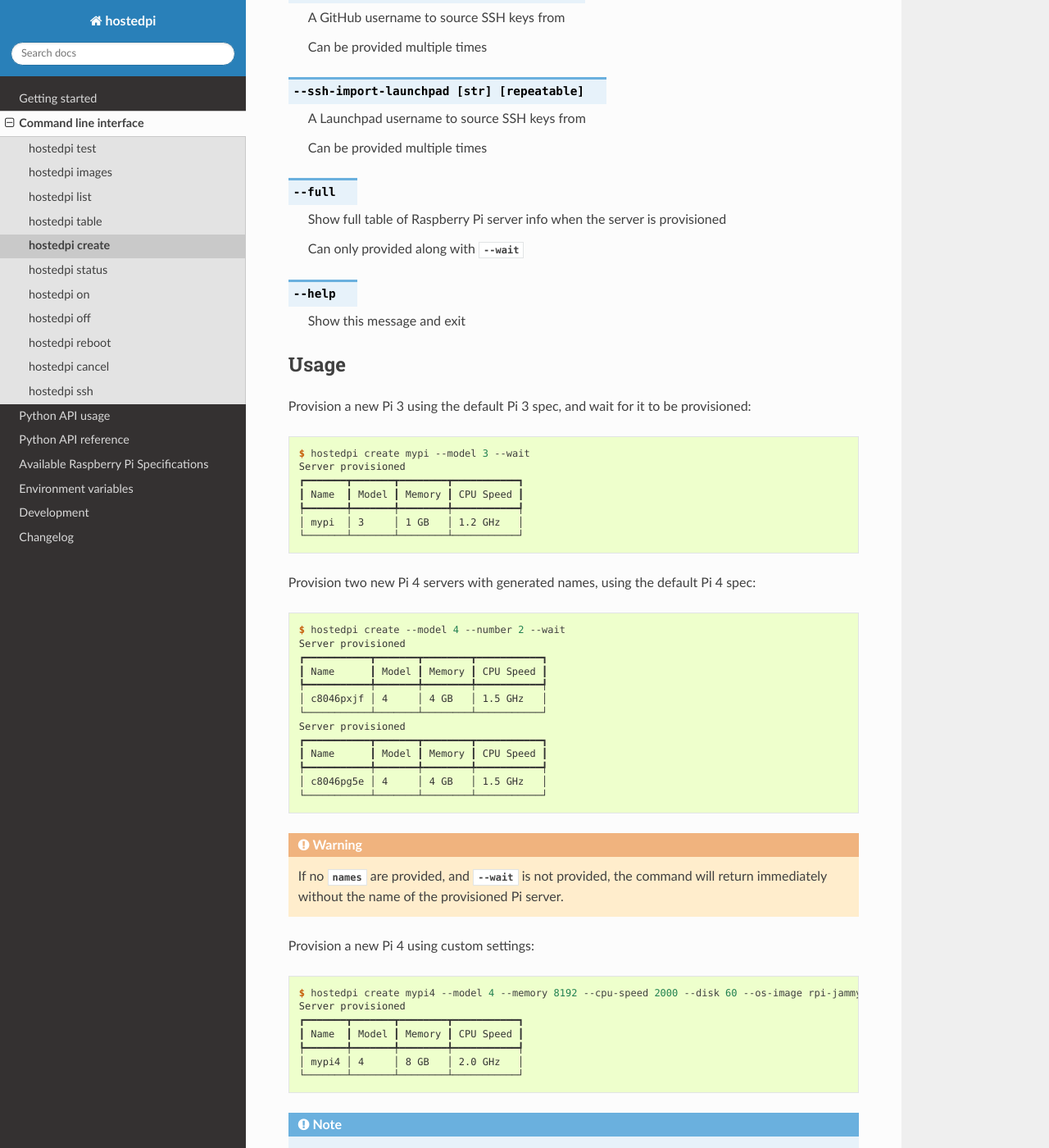
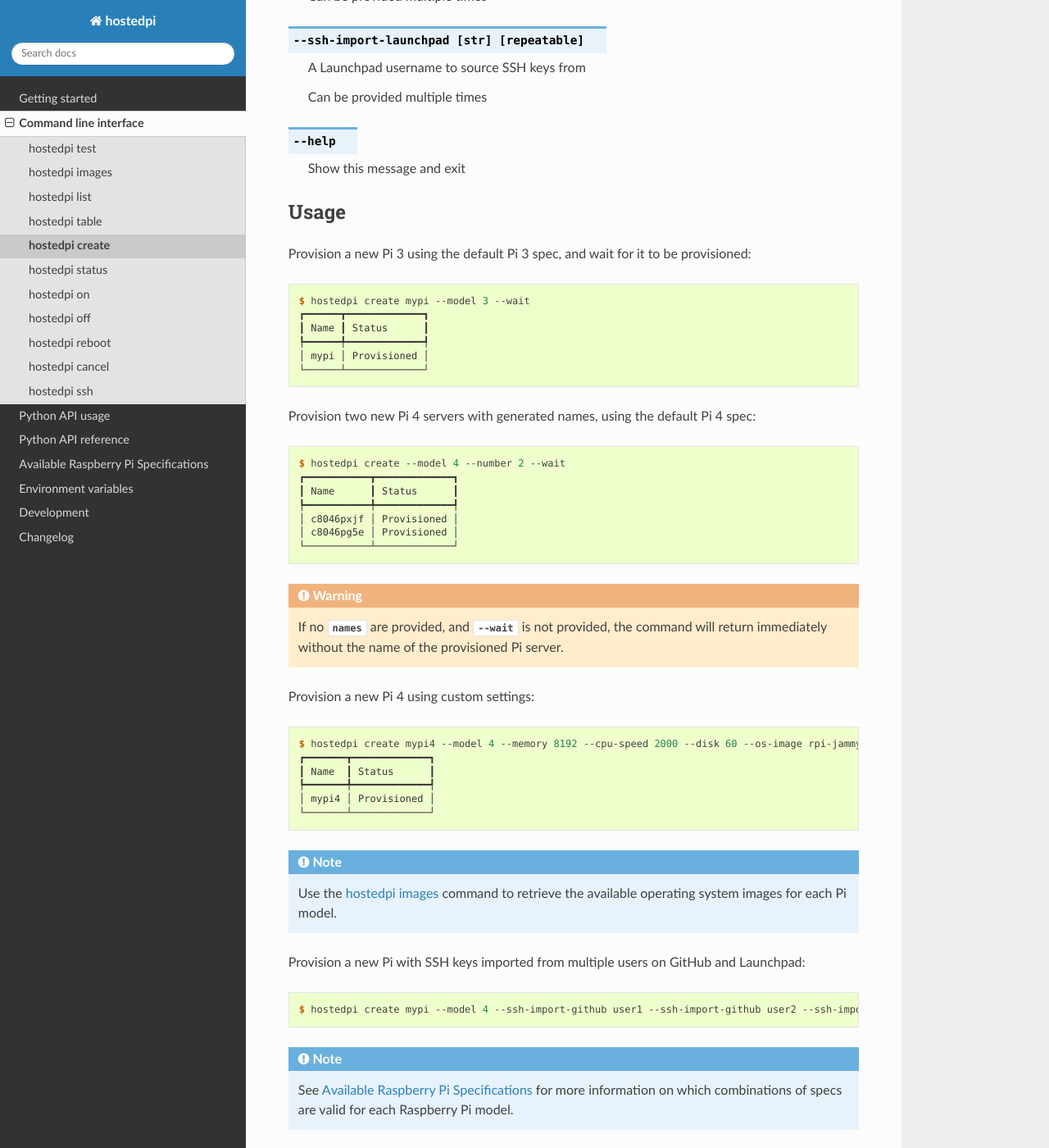
Before and after one commit to piwheels/hostedpi, a Sphinx documentation site: the page built from docs/cli/create.rst, in a window 1280 px wide and 1400 px high, scrolled down 1467 px. Shown: the whole window at 82% size. Built offline with Sphinx 7.4.7 and the Read the Docs theme 3.1.0, drawn with Linux system fonts in a browser that asks for light colours; some of the changed text lies outside the part shown.

Commit message:
Remove --full option from create command and print all output in a table

```diff
--- a/docs/cli/create.rst
+++ b/docs/cli/create.rst
@@ -58,9 +58,6 @@ Options
 
     Wait and poll for status to be available before returning
 
-    Supply with :option:`--full` to show the full table of Raspberry Pi server info when the server
-    is provisioned
-
 .. option:: --ssh-key-path [path]
 
     Path to the SSH key to install on the Raspberry Pi server
@@ -77,12 +74,6 @@ Options
 
     Can be provided multiple times
 
-.. option:: --full
-
-    Show full table of Raspberry Pi server info when the server is provisioned
-
-    Can only provided along with :option:`--wait`
-
 .. option:: --help
 
     Show this message and exit
@@ -95,30 +86,23 @@ Provision a new Pi 3 using the default Pi 3 spec, and wait for it to be provisio
 .. code-block:: console
 
     $ hostedpi create mypi --model 3 --wait
-    Server provisioned
-    ┏━━━━━━━┳━━━━━━━┳━━━━━━━━┳━━━━━━━━━━━┓
-    ┃ Name  ┃ Model ┃ Memory ┃ CPU Speed ┃
-    ┡━━━━━━━╇━━━━━━━╇━━━━━━━━╇━━━━━━━━━━━┩
-    │ mypi  │ 3     │ 1 GB   │ 1.2 GHz   │
-    └───────┴───────┴────────┴───────────┘
+    ┏━━━━━━┳━━━━━━━━━━━━━┓
+    ┃ Name ┃ Status      ┃
+    ┡━━━━━━╇━━━━━━━━━━━━━┩
+    │ mypi │ Provisioned │
+    └──────┴─────────────┘
 
 Provision two new Pi 4 servers with generated names, using the default Pi 4 spec:
 
 .. code-block:: console
 
     $ hostedpi create --model 4 --number 2 --wait
-    Server provisioned
-    ┏━━━━━━━━━━━┳━━━━━━━┳━━━━━━━━┳━━━━━━━━━━━┓
-    ┃ Name      ┃ Model ┃ Memory ┃ CPU Speed ┃
-    ┡━━━━━━━━━━━╇━━━━━━━╇━━━━━━━━╇━━━━━━━━━━━┩
-    │ c8046pxjf │ 4     │ 4 GB   │ 1.5 GHz   │
-    └───────────┴───────┴────────┴───────────┘
-    Server provisioned
-    ┏━━━━━━━━━━━┳━━━━━━━┳━━━━━━━━┳━━━━━━━━━━━┓
-    ┃ Name      ┃ Model ┃ Memory ┃ CPU Speed ┃
-    ┡━━━━━━━━━━━╇━━━━━━━╇━━━━━━━━╇━━━━━━━━━━━┩
-    │ c8046pg5e │ 4     │ 4 GB   │ 1.5 GHz   │
-    └───────────┴───────┴────────┴───────────┘
+    ┏━━━━━━━━━━━┳━━━━━━━━━━━━━┓
+    ┃ Name      ┃ Status      ┃
+    ┡━━━━━━━━━━━╇━━━━━━━━━━━━━┩
+    │ c8046pxjf │ Provisioned │
+    │ c8046pg5e │ Provisioned │
+    └───────────┴─────────────┘
 
 .. warning::
     If no :option:`names` are provided, and :option:`--wait` is not provided, the command will return
@@ -129,12 +113,11 @@ Provision a new Pi 4 using custom settings:
 .. code-block:: console
 
     $ hostedpi create mypi4 --model 4 --memory 8192 --cpu-speed 2000 --disk 60 --os-image rpi-jammy-arm64 --ssh-key-path ~/.ssh/id_rsa.pub --wait
-    Server provisioned
-    ┏━━━━━━━┳━━━━━━━┳━━━━━━━━┳━━━━━━━━━━━┓
-    ┃ Name  ┃ Model ┃ Memory ┃ CPU Speed ┃
-    ┡━━━━━━━╇━━━━━━━╇━━━━━━━━╇━━━━━━━━━━━┩
-    │ mypi4 │ 4     │ 8 GB   │ 2.0 GHz   │
-    └───────┴───────┴────────┴───────────┘
+    ┏━━━━━━━┳━━━━━━━━━━━━━┓
+    ┃ Name  ┃ Status      ┃
+    ┡━━━━━━━╇━━━━━━━━━━━━━┩
+    │ mypi4 │ Provisioned │
+    └───────┴─────────────┘
 
 .. note::
 
```
Also changed, not shown: other parts of docs/cli/create.rst (+2 -2 lines), 2 other files.
